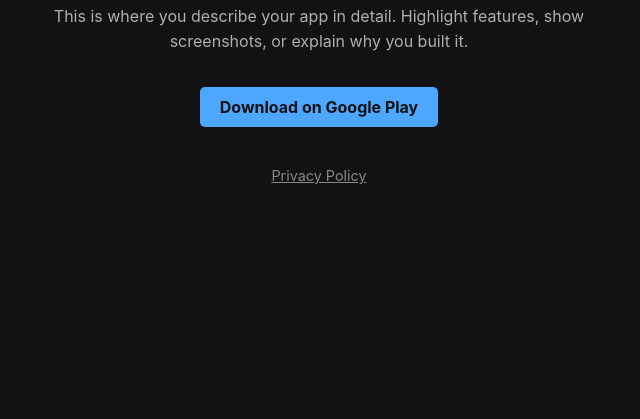
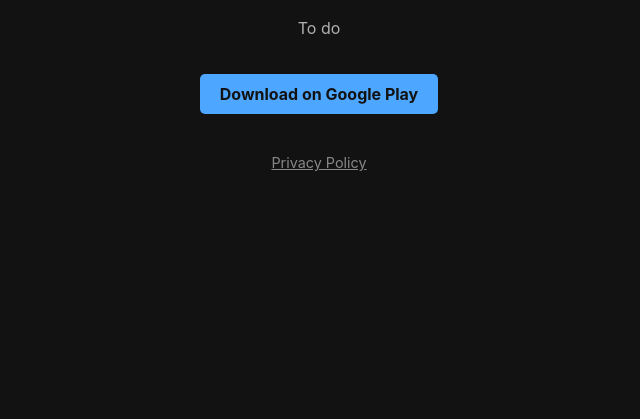
Before and after one commit to Jsaiborne/jsaiborne, a plain HTML site: page apps/vocal-pitch-detector/vocal-pitch-detector.html in a window 1280 px wide. Shown: the part 381-800 px from the top of the page, without its empty margins (321-961 px from the left). Drawn offline with Linux system fonts and the light colour scheme.

```diff
--- a/apps/vocal-pitch-detector/vocal-pitch-detector.html
+++ b/apps/vocal-pitch-detector/vocal-pitch-detector.html
@@ -17,8 +17,7 @@
     <main>
         <h2>Vocal Pitch Detector</h2>
         <p>
-            This is where you describe your app in detail.
-            Highlight features, show screenshots, or explain why you built it.
+            To do
         </p>
 
         <a href="#" class="btn">Download on Google Play</a>
```
Also changed, not shown: apps/vocal-pitch-detector/privacy.html (+1 -1 lines).
